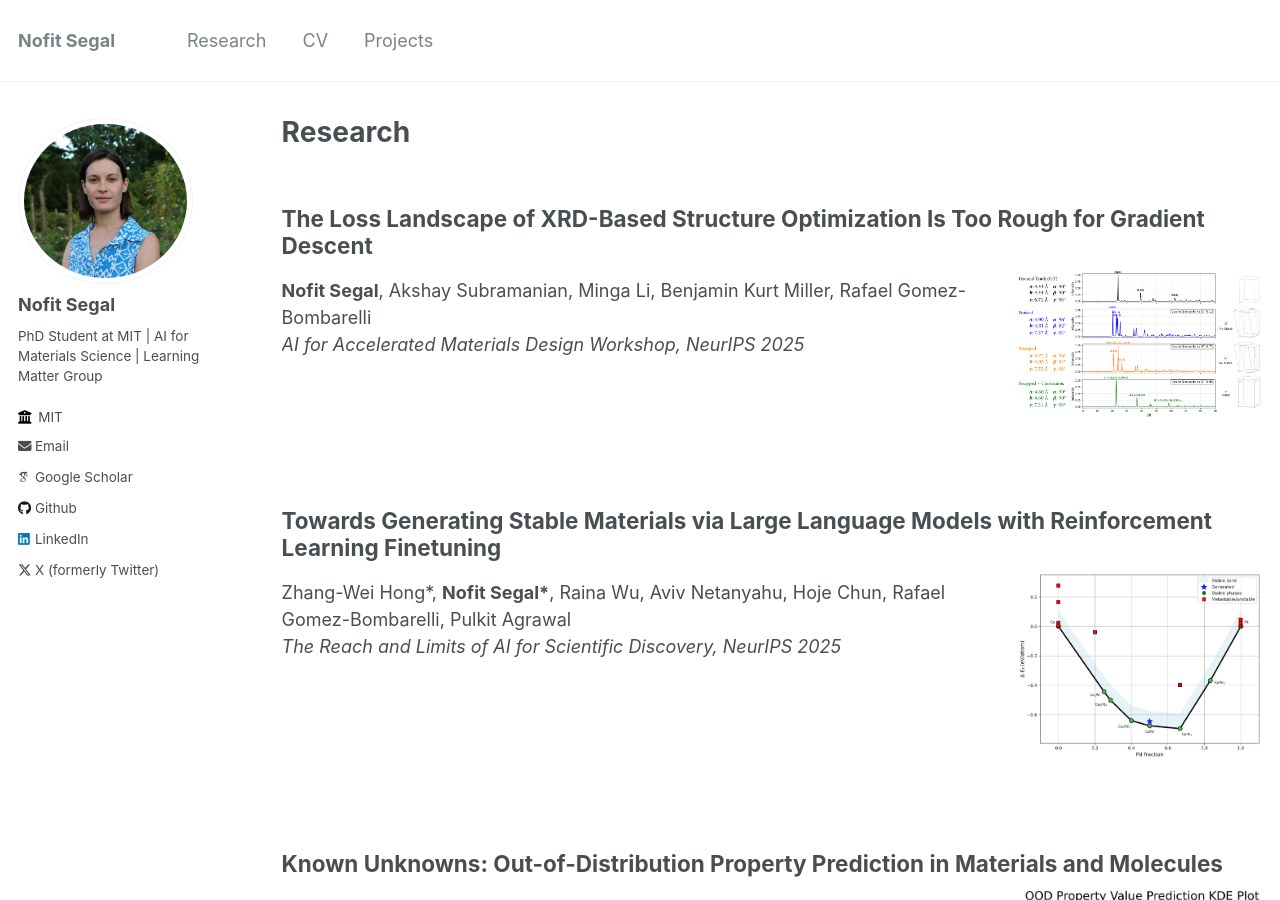
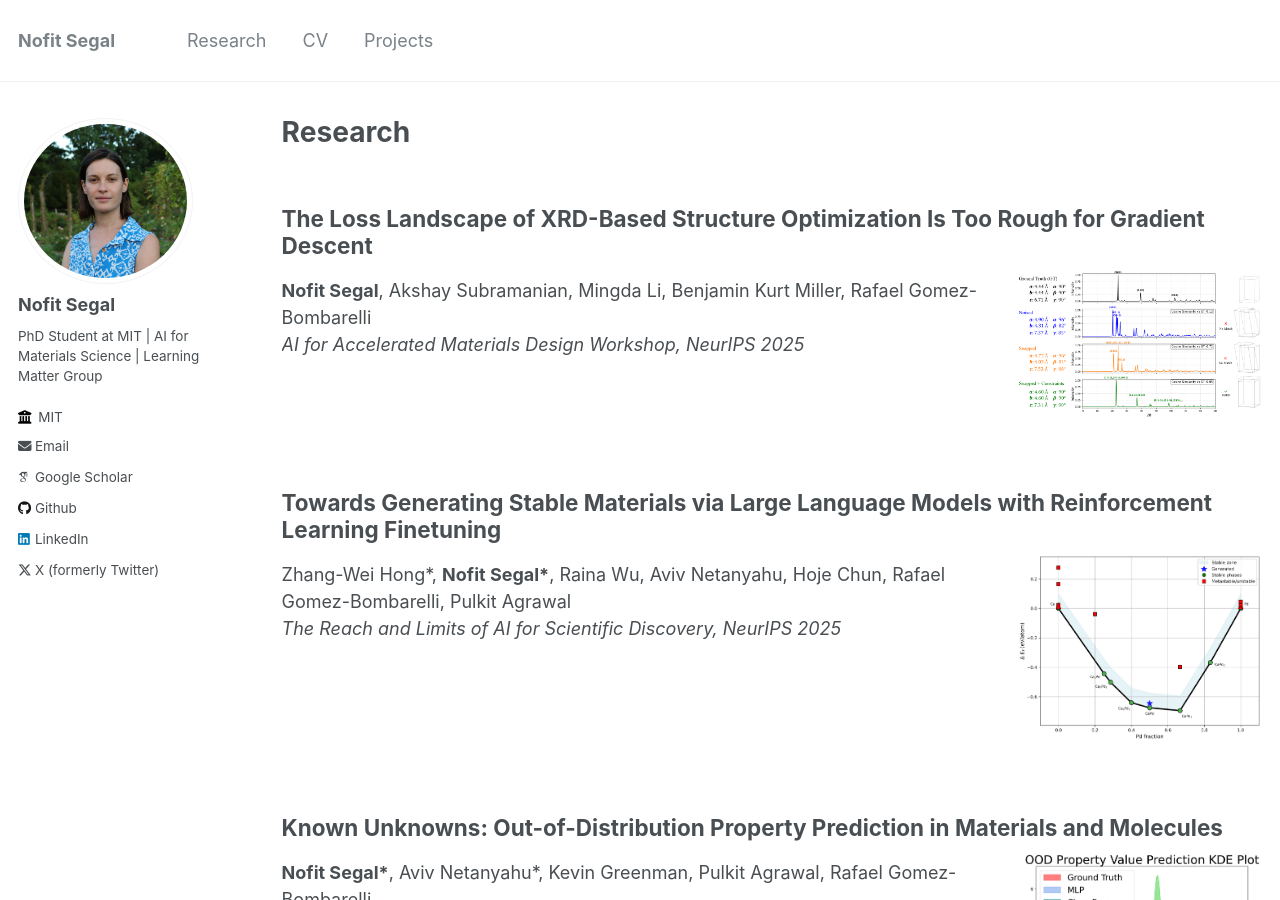
Before and after one commit to nofitsegal/nofitsegal.github.io, a Jekyll site: the page built from _pages/research.md, in a window 1280 px wide and 900 px high. Built offline with Jekyll 4.4.1, drawn with Linux system fonts in a browser that asks for light colours; some web fonts are replaced.

Commit message:
cosmetics

```diff
--- a/_pages/research.md
+++ b/_pages/research.md
@@ -11,21 +11,21 @@ author_profile: true
 
 {% include base_path %}
 
-<div style="overflow:auto; margin-bottom:2em;">
+<div style="overflow:auto; margin-bottom:1em;">
   <h2>The Loss Landscape of XRD-Based Structure Optimization Is Too Rough for Gradient Descent</h2>
   <img src="../images/XRD-GD/BPO4_xrd_agr_new2.png" style="float:right; width:25%; margin-left:1em; margin-bottom:0.5em;">
-  <p><strong>Nofit Segal</strong>, Akshay Subramanian, Minga Li, Benjamin Kurt Miller, Rafael Gomez-Bombarelli<br>
+  <p><strong>Nofit Segal</strong>, Akshay Subramanian, Mingda Li, Benjamin Kurt Miller, Rafael Gomez-Bombarelli<br>
   <em>AI for Accelerated Materials Design Workshop, NeurIPS 2025</em></p>
 </div>
 
-<div style="overflow:auto; margin-bottom:2em;">
+<div style="overflow:auto; margin-bottom:1em;">
   <h2>Towards Generating Stable Materials via Large Language Models with Reinforcement Learning Finetuning</h2>
   <img src="../images/RL-Mat/binary_phase_diagram_Ca_Pd.png" style="float:right; width:25%; margin-left:1em; margin-bottom:0.5em;">
   <p>Zhang-Wei Hong*, <strong>Nofit Segal*</strong>, Raina Wu, Aviv Netanyahu, Hoje Chun, Rafael Gomez-Bombarelli, Pulkit Agrawal<br>
   <em>The Reach and Limits of AI for Scientific Discovery, NeurIPS 2025</em></p>
 </div>
 
-<div style="overflow:auto; margin-bottom:2em;">
+<div style="overflow:auto; margin-bottom:1em;">
   <h2>Known Unknowns: Out-of-Distribution Property Prediction in Materials and Molecules</h2>
   <img src="../images/matex/ood_preds_kde_compare.png" style="float:right; width:25%; margin-left:1em; margin-bottom:0.5em;">
   <p><strong>Nofit Segal*</strong>, Aviv Netanyahu*, Kevin Greenman, Pulkit Agrawal, Rafael Gomez-Bombarelli<br>
@@ -35,7 +35,7 @@ author_profile: true
   <a href="https://arxiv.org/abs/2502.05970">Paper</a> | <a href="https://github.com/learningmatter-mit/matex">Code</a></p>
 </div>
 
-<div style="overflow:auto; margin-bottom:2em;">
+<div style="overflow:auto; margin-bottom:1em;">
   <h2>Lanthanoid coordination compounds as diverse self-templating agents towards hierarchically porous Fe–N–C electrocatalysts</h2>
   <img src="../images/Lanthanoid/process.png" style="float:right; width:25%; margin-left:1em; margin-bottom:0.5em;">
   <p>Itamar Salton, Karina Ioffe, Tomer Y Burshtein, Eliyahu M Farber, Nicola M Seraphim, <strong>Nofit Segal</strong>, David Eisenberg<br>
```
